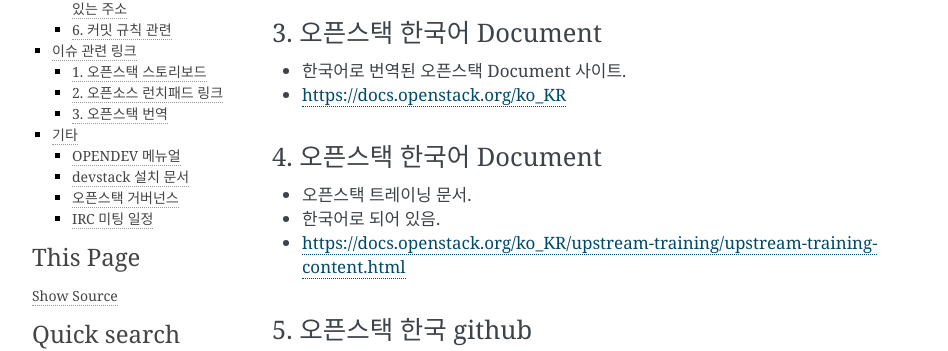
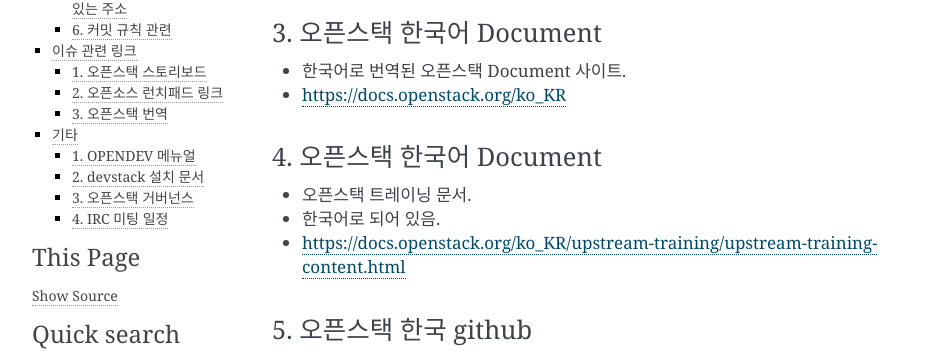
Before and after one commit to openstack-kr/contributhon-2020, a Sphinx documentation site: the page built from doc/source/youngho_choi/useful_links.rst, in a window 1280 px wide and 900 px high, scrolled down 381 px. Shown: the part 114-465 px from the top of the window, without its empty margins (148-1096 px from the left). Built offline with Sphinx 7.4.7, drawn with Linux system fonts in a browser that asks for light colours; the version number could not be read and is left out; some of the changed text lies outside the part shown.

Commit message:
번호가 누락되어 추가

```diff
--- a/doc/source/youngho_choi/useful_links.rst
+++ b/doc/source/youngho_choi/useful_links.rst
@@ -144,28 +144,28 @@
 기타
 ------------------------------
 
-OPENDEV 메뉴얼
+1. OPENDEV 메뉴얼
 ------------------------------
 - 개발자 가이드, gerrit workflow 등 코드 컨트리뷰트 방법에 대한 문서
 - https://docs.opendev.org/opendev/infra-manual/latest/index.html
 
 
 
-devstack 설치 문서
+2. devstack 설치 문서
 ----------------------------
 - devstack을 설치방법에 대해 나와있는 문서
 - https://docs.openstack.org/devstack/latest/
 
 
 
-오픈스택 거버넌스
+3. 오픈스택 거버넌스
 ------------------------------
 - 오픈스택을 운영하는 조직 구성에 대해 전반적으로 알 수 있음.
 - http://governance.openstack.org
 
 
 
-IRC 미팅 일정
+4. IRC 미팅 일정
 ------------------------------
 - 오픈스택에서는 커뮤니케이션에 주로 IRC(인터넷 릴레이 챗)를 사용하는데 이러한 챗 기록들과 채널들을 확인 할 수 있음.
 - http://eavesdrop.openstack.org
```
